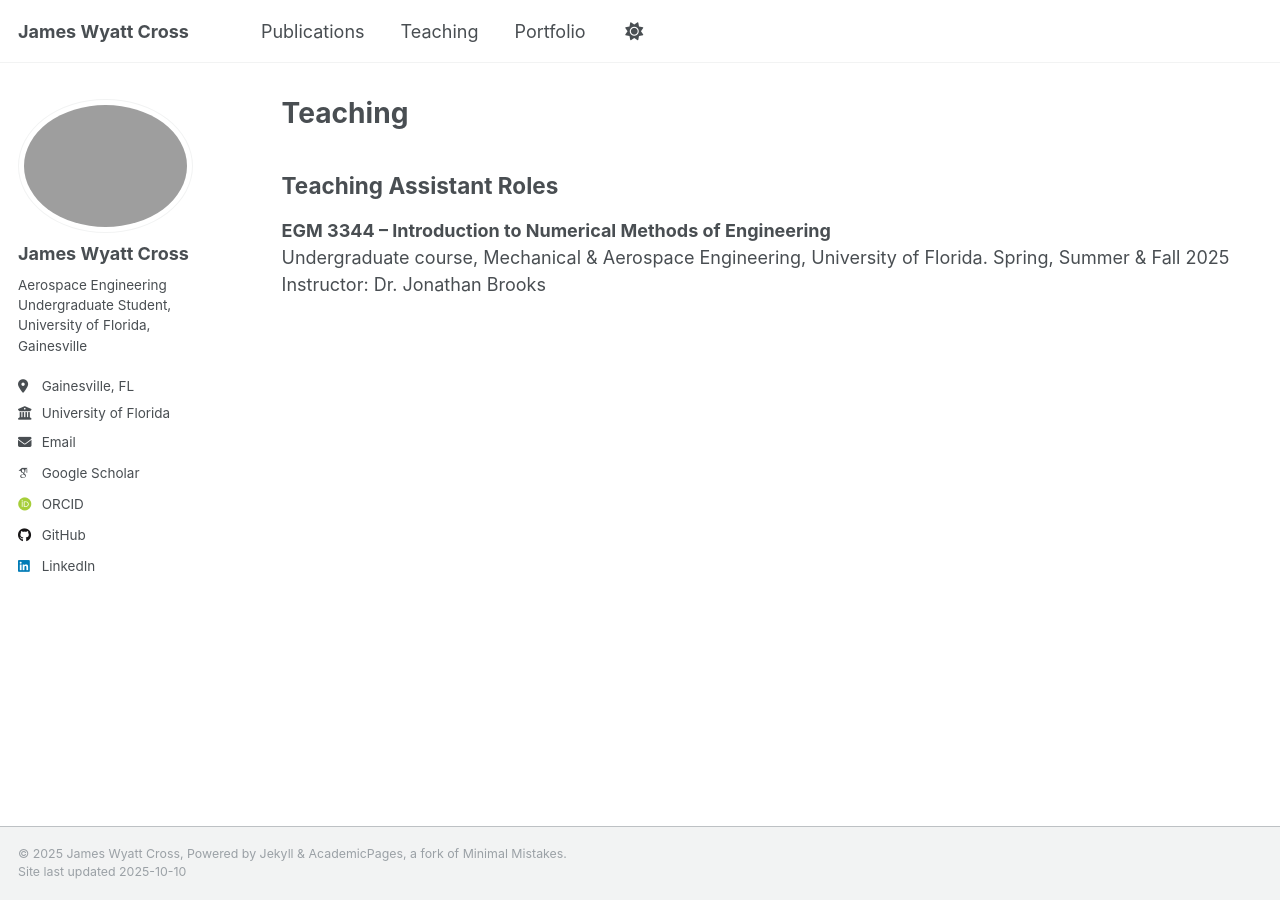
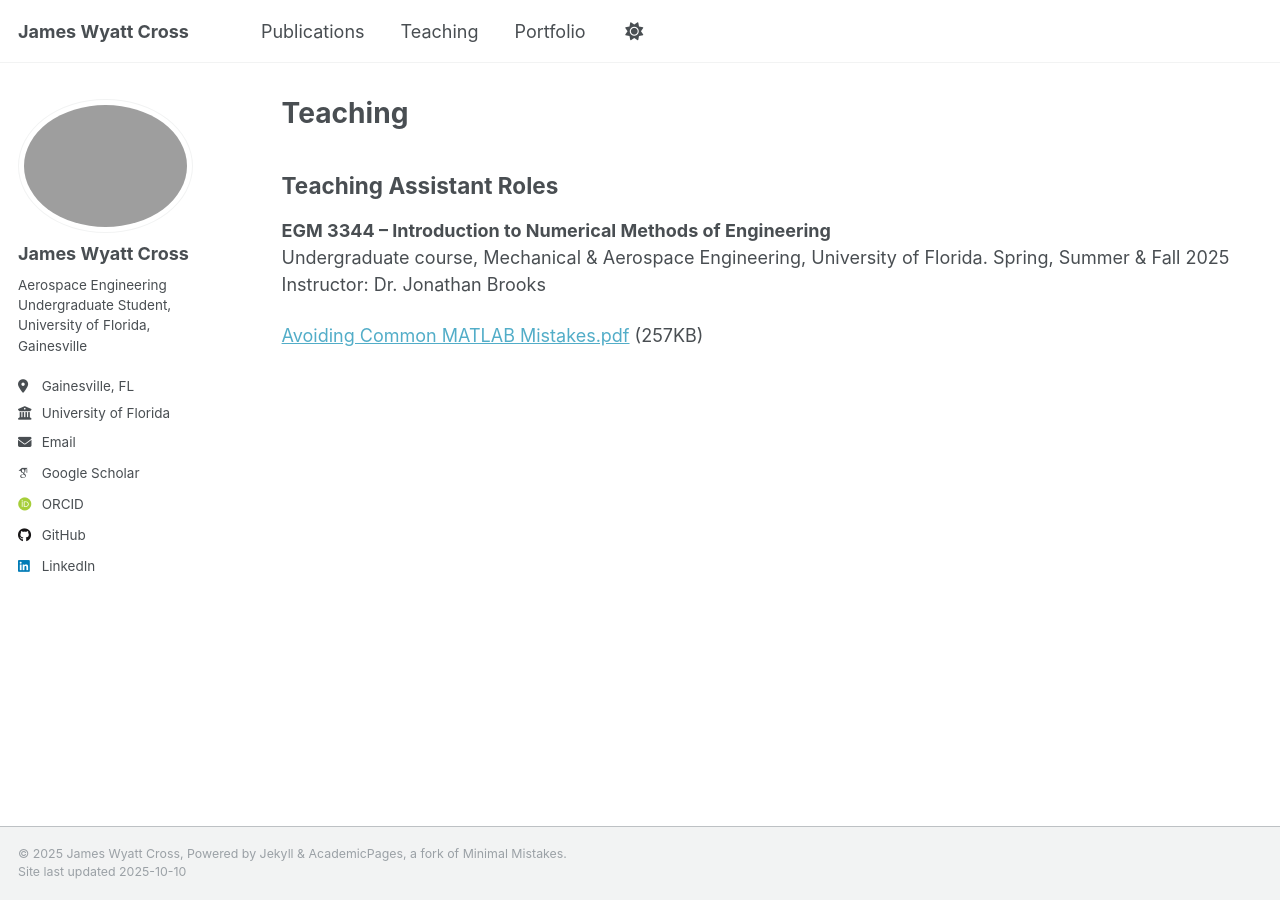
Before and after one commit to JWyattCross/pages, a Jekyll site: the page built from _pages/teaching.md, in a window 1280 px wide. Built offline with Jekyll 4.4.1, drawn with Linux system fonts in a browser that asks for light colours; some web fonts are replaced.

Commit message:
Common matlab mistakes initial commit

```diff
--- a/_pages/teaching.md
+++ b/_pages/teaching.md
@@ -10,3 +10,5 @@ author_profile: true
 **EGM 3344 – Introduction to Numerical Methods of Engineering**
 Undergraduate course, Mechanical & Aerospace Engineering, University of Florida. Spring, Summer & Fall 2025
 Instructor: Dr. Jonathan Brooks
+
+[Avoiding Common MATLAB Mistakes.pdf](/files/Avoiding_Common_MATLAB_Mistakes.pdf) (257KB)
```
Also changed, not shown: 1 other file.
